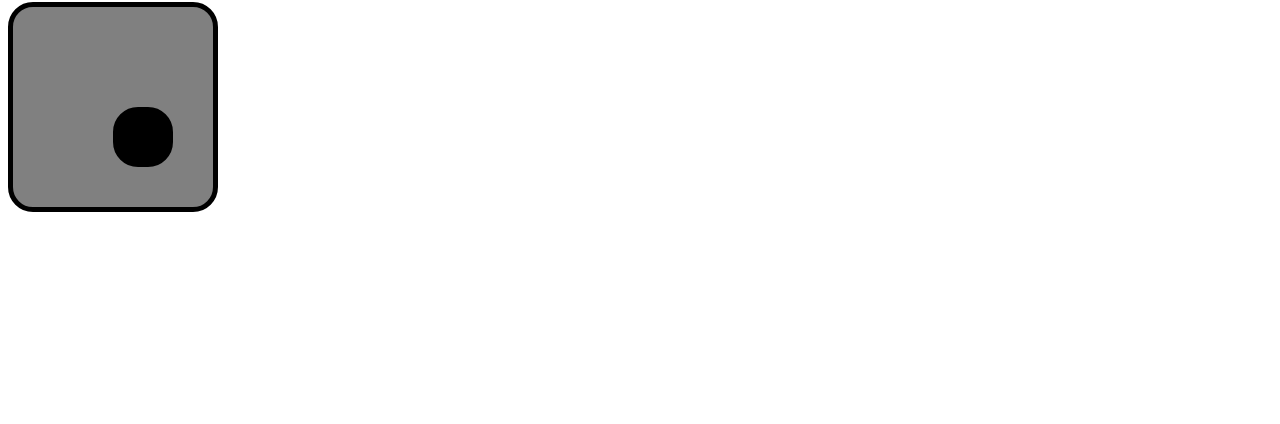
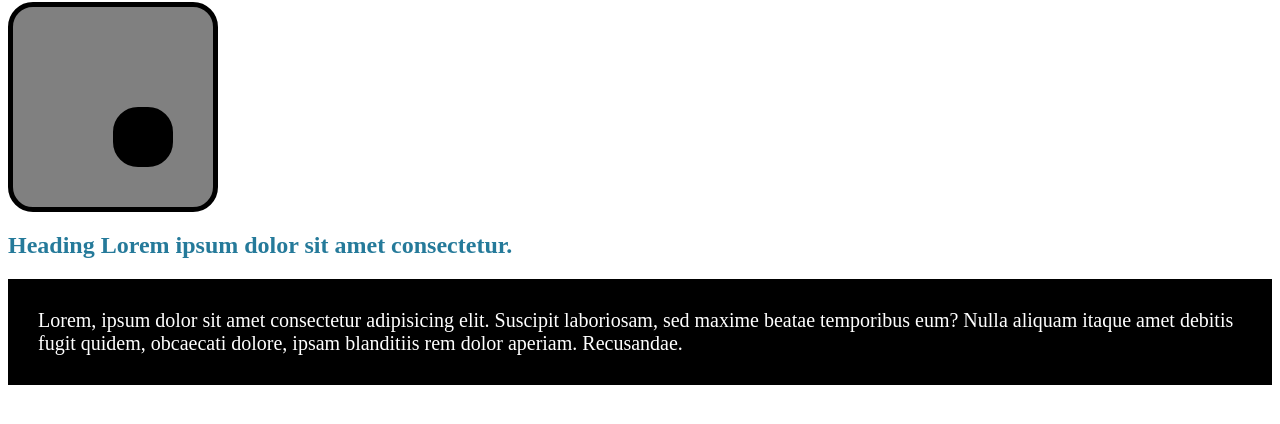
Before and after one commit to avngbalaji/CSS, a plain HTML site: page index.html in a window 1280 px wide. Shown: the part 78-502 px from the top of the page. Drawn offline with Linux system fonts and the light colour scheme.

Commit message:
linking css

```diff
--- a/index.html
+++ b/index.html
@@ -4,14 +4,28 @@
     <meta charset="UTF-8">
     <meta name="viewport" content="width=device-width, initial-scale=1.0">
     <title>CSS</title>
+    <!-- external style -->
     <link rel="stylesheet" href="style.css">
+
+    <!-- internal style -->
+     <style>
+        h2{
+            color: rgb(37, 122, 154);
+        }
+     </style>
 </head>
 <body>
+    <!-- remembering -->
     <h1>CSS - Cascading Style Sheet</h1>
     <div class="box">
         <div class="innerbox">
             <!-- test -->
         </div>
     </div>
+
+    <h2>Heading Lorem ipsum dolor sit amet consectetur.</h2>
+
+    <!-- inline style -->
+    <p style="color: white; font-size: 20px; background-color: black; padding: 30px;">Lorem, ipsum dolor sit amet consectetur adipisicing elit. Suscipit laboriosam, sed maxime beatae temporibus eum? Nulla aliquam itaque amet debitis fugit quidem, obcaecati dolore, ipsam blanditiis rem dolor aperiam. Recusandae.</p>
 </body>
 </html>
```
